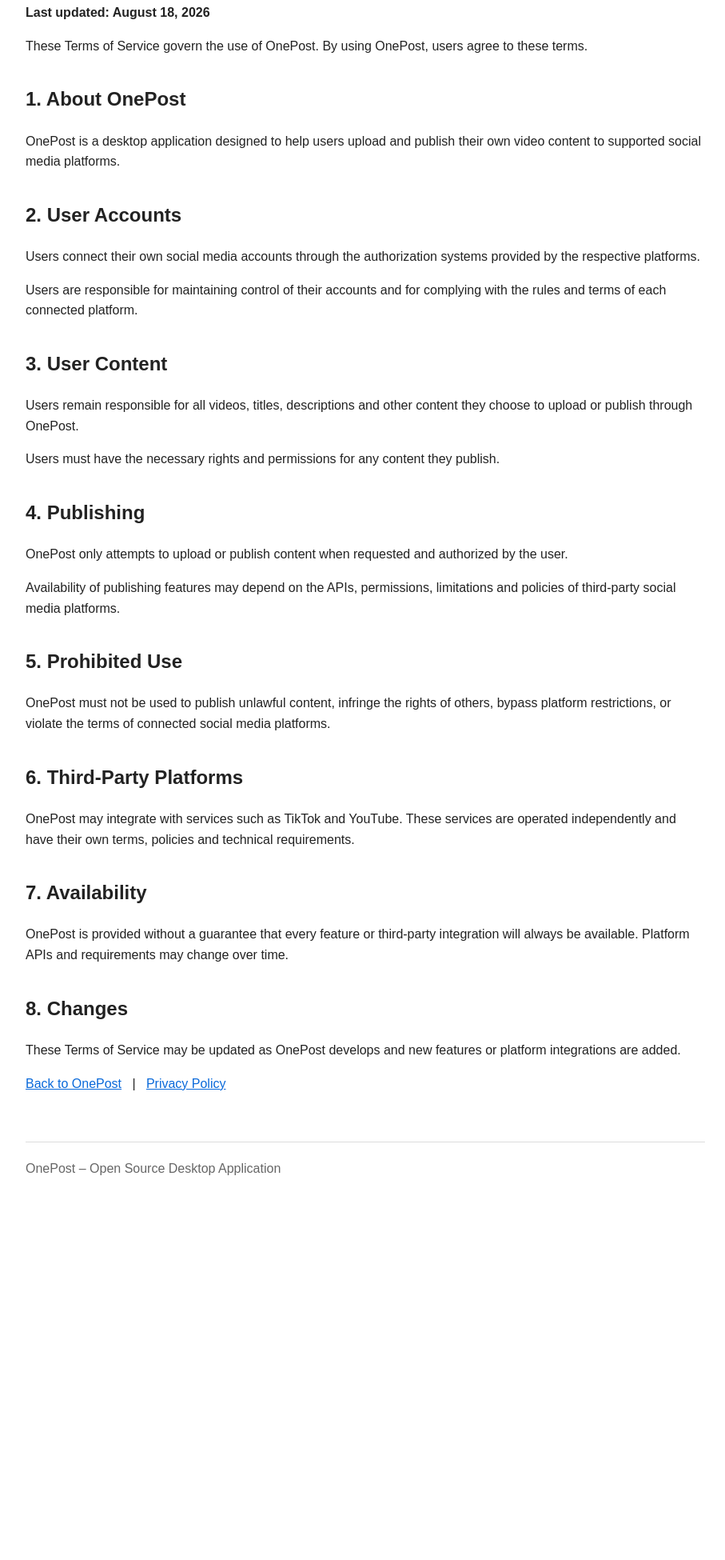
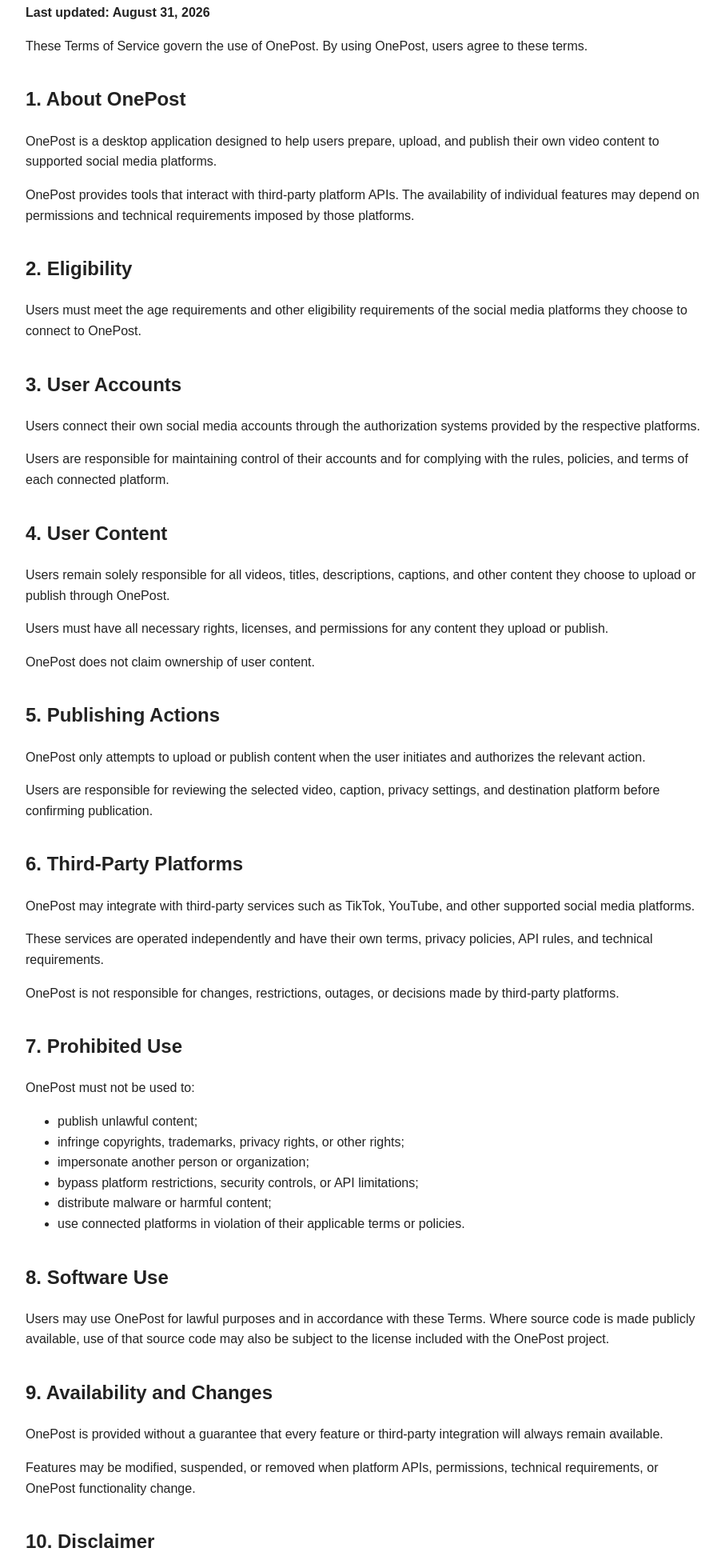
Before and after one commit to warzenjack89-beep/OnePost, a plain HTML site: page terms.html in a window 1280 px wide. Shown: the part 143-2093 px from the top of the page at 80% size, without its empty margins (183-1090 px from the left). Before the commit the page ends 1677 px from the top, so only its background shows below. Drawn offline with Linux system fonts and the light colour scheme.

Commit message:
Revise Terms of Service for clarity and updates
Updated the Terms of Service to reflect changes in user responsibilities and application functionality.

```diff
--- a/terms.html
+++ b/terms.html
@@ -28,7 +28,7 @@
 <body>
 
 <h1>Terms of Service</h1>
-<p><strong>Last updated: August 18, 2026</strong></p>
+<p><strong>Last updated: August 31, 2026</strong></p>
 
 <p>
 These Terms of Service govern the use of OnePost.
@@ -38,11 +38,24 @@
 <h2>1. About OnePost</h2>
 
 <p>
-OnePost is a desktop application designed to help users upload and publish
-their own video content to supported social media platforms.
+OnePost is a desktop application designed to help users prepare, upload,
+and publish their own video content to supported social media platforms.
 </p>
 
-<h2>2. User Accounts</h2>
+<p>
+OnePost provides tools that interact with third-party platform APIs.
+The availability of individual features may depend on permissions and
+technical requirements imposed by those platforms.
+</p>
+
+<h2>2. Eligibility</h2>
+
+<p>
+Users must meet the age requirements and other eligibility requirements
+of the social media platforms they choose to connect to OnePost.
+</p>
+
+<h2>3. User Accounts</h2>
 
 <p>
 Users connect their own social media accounts through the authorization
@@ -51,68 +64,146 @@
 
 <p>
 Users are responsible for maintaining control of their accounts and for
-complying with the rules and terms of each connected platform.
+complying with the rules, policies, and terms of each connected platform.
 </p>
 
-<h2>3. User Content</h2>
+<h2>4. User Content</h2>
 
 <p>
-Users remain responsible for all videos, titles, descriptions and other
-content they choose to upload or publish through OnePost.
+Users remain solely responsible for all videos, titles, descriptions,
+captions, and other content they choose to upload or publish through OnePost.
 </p>
 
 <p>
-Users must have the necessary rights and permissions for any content they
-publish.
-</p>
-
-<h2>4. Publishing</h2>
-
-<p>
-OnePost only attempts to upload or publish content when requested and
-authorized by the user.
+Users must have all necessary rights, licenses, and permissions for any
+content they upload or publish.
 </p>
 
 <p>
-Availability of publishing features may depend on the APIs, permissions,
-limitations and policies of third-party social media platforms.
+OnePost does not claim ownership of user content.
 </p>
 
-<h2>5. Prohibited Use</h2>
+<h2>5. Publishing Actions</h2>
 
 <p>
-OnePost must not be used to publish unlawful content, infringe the rights
-of others, bypass platform restrictions, or violate the terms of connected
-social media platforms.
+OnePost only attempts to upload or publish content when the user initiates
+and authorizes the relevant action.
+</p>
+
+<p>
+Users are responsible for reviewing the selected video, caption,
+privacy settings, and destination platform before confirming publication.
 </p>
 
 <h2>6. Third-Party Platforms</h2>
 
 <p>
-OnePost may integrate with services such as TikTok and YouTube.
-These services are operated independently and have their own terms,
-policies and technical requirements.
+OnePost may integrate with third-party services such as TikTok, YouTube,
+and other supported social media platforms.
 </p>
 
-<h2>7. Availability</h2>
+<p>
+These services are operated independently and have their own terms,
+privacy policies, API rules, and technical requirements.
+</p>
+
+<p>
+OnePost is not responsible for changes, restrictions, outages,
+or decisions made by third-party platforms.
+</p>
+
+<h2>7. Prohibited Use</h2>
+
+<p>
+OnePost must not be used to:
+</p>
+
+<ul>
+  <li>publish unlawful content;</li>
+  <li>infringe copyrights, trademarks, privacy rights, or other rights;</li>
+  <li>impersonate another person or organization;</li>
+  <li>bypass platform restrictions, security controls, or API limitations;</li>
+  <li>distribute malware or harmful content;</li>
+  <li>use connected platforms in violation of their applicable terms or policies.</li>
+</ul>
+
+<h2>8. Software Use</h2>
+
+<p>
+Users may use OnePost for lawful purposes and in accordance with these Terms.
+Where source code is made publicly available, use of that source code may
+also be subject to the license included with the OnePost project.
+</p>
+
+<h2>9. Availability and Changes</h2>
 
 <p>
 OnePost is provided without a guarantee that every feature or third-party
-integration will always be available. Platform APIs and requirements may
-change over time.
-</p>
-
-<h2>8. Changes</h2>
-
-<p>
-These Terms of Service may be updated as OnePost develops and new
-features or platform integrations are added.
+integration will always remain available.
 </p>
 
 <p>
-<a href="index.html">Back to OnePost</a>
+Features may be modified, suspended, or removed when platform APIs,
+permissions, technical requirements, or OnePost functionality change.
+</p>
+
+<h2>10. Disclaimer</h2>
+
+<p>
+OnePost is provided on an "as is" and "as available" basis.
+To the extent permitted by applicable law, no guarantee is made that
+the application will operate without interruption or error.
+</p>
+
+<h2>11. Limitation of Liability</h2>
+
+<p>
+To the extent permitted by applicable law, OnePost and its contributors
+are not responsible for indirect, incidental, or consequential losses
+resulting from the use of the application, third-party platform failures,
+account restrictions, unsuccessful uploads, or loss of content.
+</p>
+
+<h2>12. Suspension or Termination</h2>
+
+<p>
+Users may stop using OnePost at any time and may revoke access through
+the account settings of connected social media platforms.
+</p>
+
+<p>
+Access to particular integrations may cease if authorization is revoked,
+permissions expire, or a connected platform no longer permits the requested
+functionality.
+</p>
+
+<h2>13. Privacy</h2>
+
+<p>
+Use of OnePost is also subject to the
+<a href="privacy.html">OnePost Privacy Policy</a>.
+</p>
+
+<h2>14. Changes to These Terms</h2>
+
+<p>
+These Terms of Service may be updated as OnePost develops,
+changes its functionality, or adds additional platform integrations.
+</p>
+
+<h2>15. Contact</h2>
+
+<p>
+Questions about these Terms of Service may be submitted through the
+OnePost project support or repository page.
+</p>
+
+<p>
+<a href="index.html">OnePost Home</a>
 &nbsp; | &nbsp;
 <a href="privacy.html">Privacy Policy</a>
+&nbsp; | &nbsp;
+<a href="data-deletion.html">Data Deletion</a>
 </p>
 
 <footer>
```
